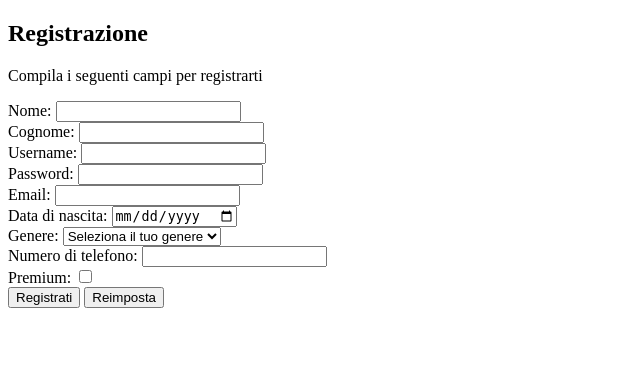
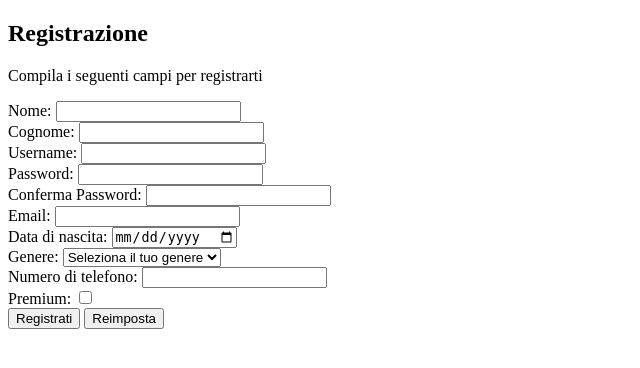
Before and after one commit to Lughen13/progettoFabriLoi, a PHP site: page /registrazione.php in a window 1280 px wide. Shown: the top 368 px of the page, without its empty margins (0-640 px from the left). Run offline with PHP 8.4, Linux system fonts and the light colour scheme.

Commit message:
godopoli

```diff
--- a/registrazione.php
+++ b/registrazione.php
@@ -73,7 +73,13 @@ if ($_SERVER["REQUEST_METHOD"] == "POST") {
     } elseif (strlen($password) < 6) {
         $password_err = "La password deve essere lunga almeno 6 caratteri.";
     }
-
+// Validazione conferma password
+$confirm_password = validateInput($_POST["confirm_password"]);
+if (empty($confirm_password)) {
+    $password_err = "Conferma la password.";
+} elseif ($confirm_password != $password) {
+    $password_err = "Le password non corrispondono.";
+}
     // Validazione email
     $email = validateInput($_POST["email"]);
     if (empty($email)) {
@@ -248,6 +254,10 @@ $conn->close();
             <span class="error"><?php echo $password_err;?></span>
         </div>
         <div>
+            <label for="confirm_password">Conferma Password:</label>
+            <input type="password" id="confirm_password" name="confirm_password" >
+        </div>
+        <div>
             <label>Email:</label>
             <input type="email" name="email" value="<?php echo $email;?>">
             <span class="error"><?php echo $email_err;?></span>
```
